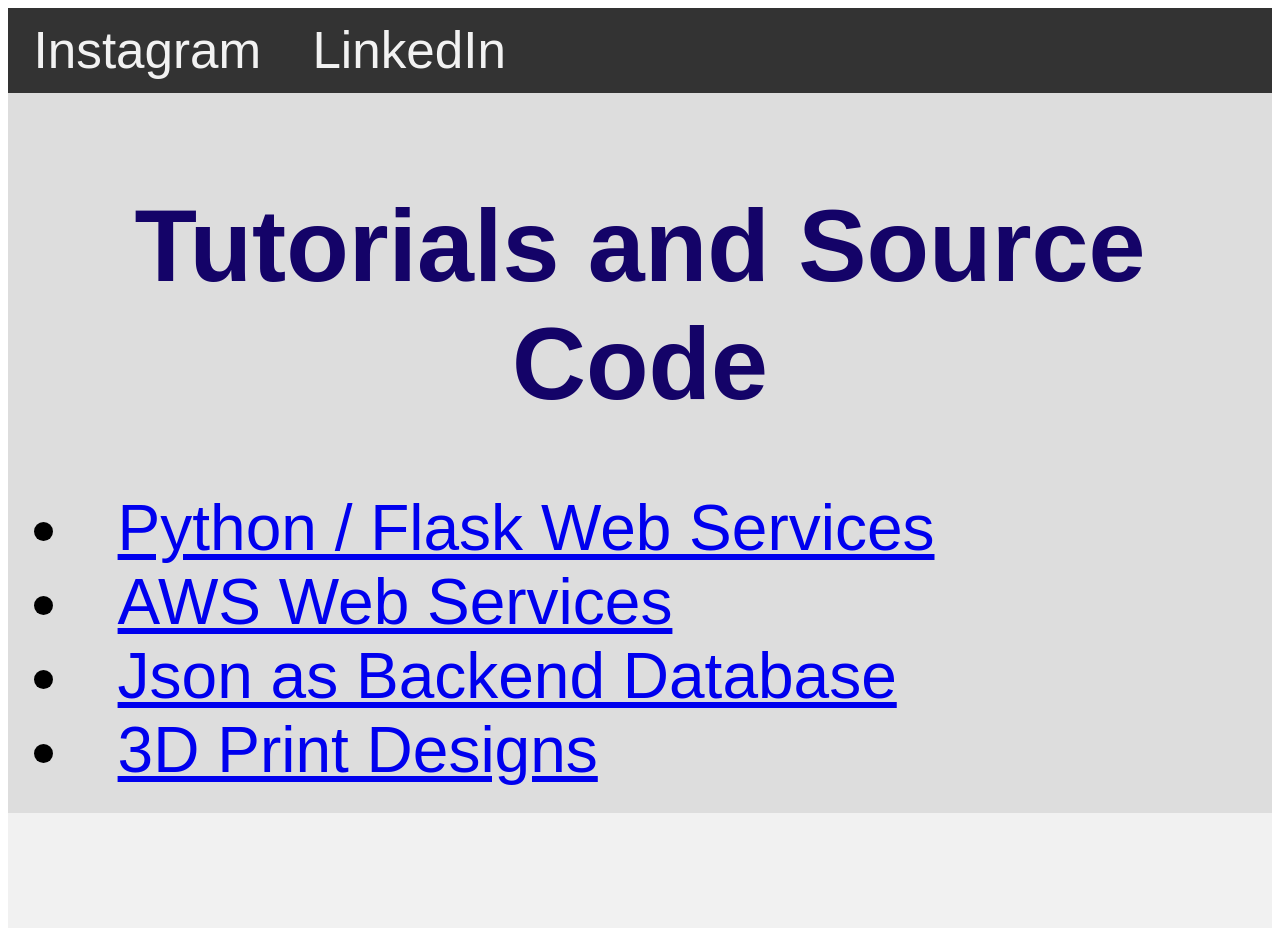
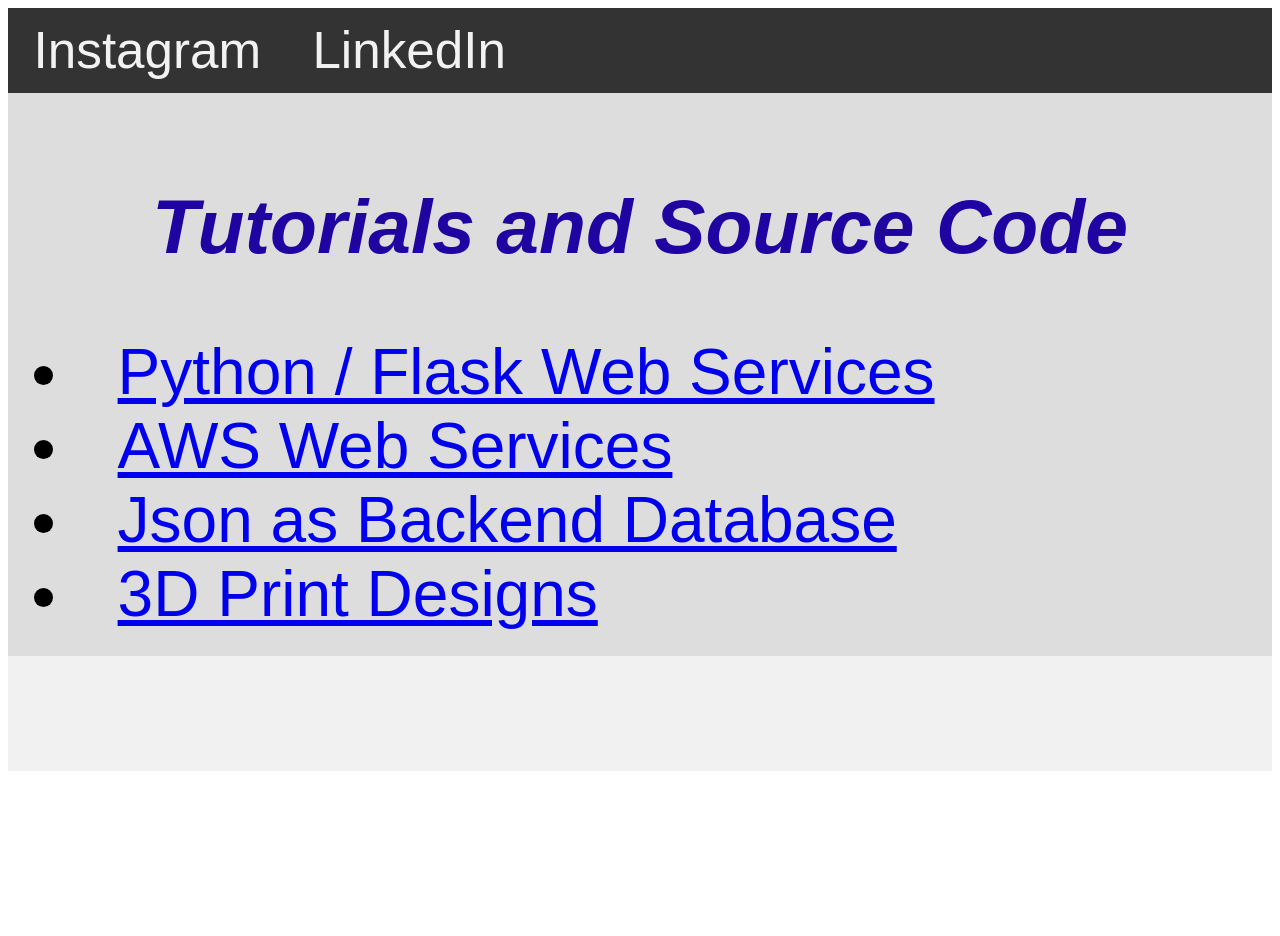
Before and after one commit to whope2/whope2.github.io, a plain HTML site: page index.html in a window 1280 px wide. After the commit the page ends 800 px from the top, so only its background shows below. Drawn offline with Linux system fonts and the light colour scheme.

Commit message:
Update index.html

```diff
--- a/index.html
+++ b/index.html
@@ -74,7 +74,7 @@
 
   h2
   {
-    font-size:8vw;
+    font-size:6vw;
     font-style: italic;
     color:rgb(31, 4, 161);
   }
@@ -103,7 +103,7 @@
   </div>
 
   <div id="main-div" class="content">
-    <h1>Tutorials and Source Code</h1>
+    <h2>Tutorials and Source Code</h2>
     <li><a href="https://github.com/whope2/TransferApp">Python / Flask Web Services</a></li>
     <li><a href="https://github.com/whope2/TransferApp">AWS Web Services</a></li>
     <li><a href="https://github.com/whope2/TransferApp">Json as Backend Database</a></li>
```
